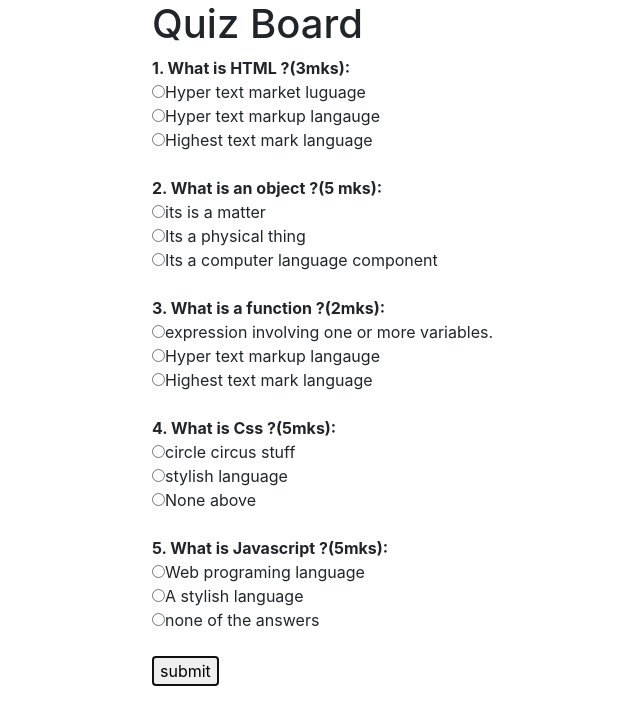
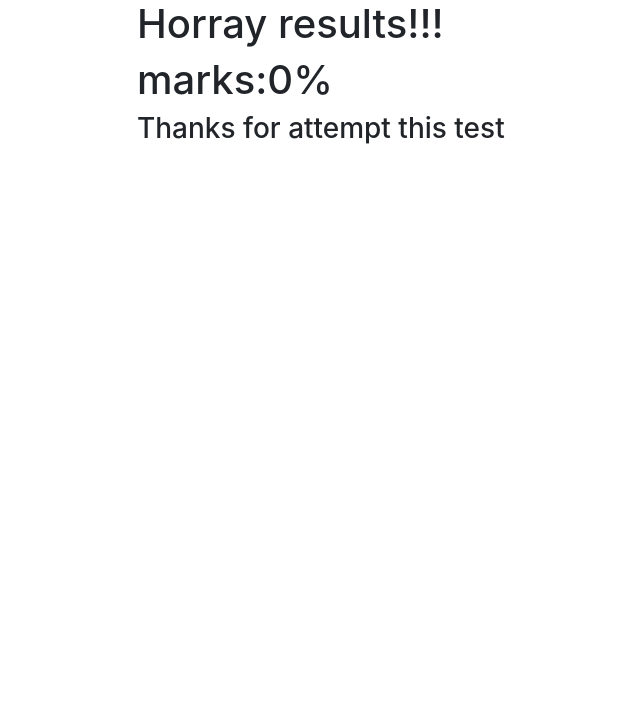
Before and after one commit to Josiahngugi/quizBoard, a plain HTML site: page index.html in a window 1280 px wide. Both pictures are taken after a click on the button "submit". Shown: the whole page, without its empty margins (218-858 px from the left). Drawn offline with nearby package versions, Linux system fonts and the light colour scheme.

Commit message:
commiting the hiding tab for answers

```diff
--- a/index.html
+++ b/index.html
@@ -61,11 +61,11 @@
             <button type="button" name="button" id="buttonAns">submit</button>
           </form>
           <!--answer tab-->
-          <div id="result">
-            <h1>Horray results!!!</h1>
-            <h1 class="hresult"></h1>
-            <h3>Thanks for attempt this test<h3>
-          </div>
+        </div>
+        <div id="result">
+          <h1>Horray results!!!</h1>
+          <h1 class=""id="hresult"></h1>
+          <h3>Thanks for attempt this test<h3>
         </div>
         <div class="col-md-3">
 
--- a/js/master.js
+++ b/js/master.js
@@ -2,6 +2,7 @@ var answers=[]
 var quizs=[1,2,3,4,5]
 var marks=[]
 var average=0
+var output
 $(document).ready(function(){
   $("#buttonAns").click(function(quiz){
     for(i=0;i<quizs.length;i++){
@@ -52,6 +53,8 @@ $(document).ready(function(){
       marks.push(0)
     }
     average=marks.reduce((a,b)=>a+b,0)*5
-    alert("Your marks:"+ average +"%")
+    $("#hresult").text("marks:"+average+"%")
+    $("#form").hide()
+    $("#result").show()
   })
 })
```
